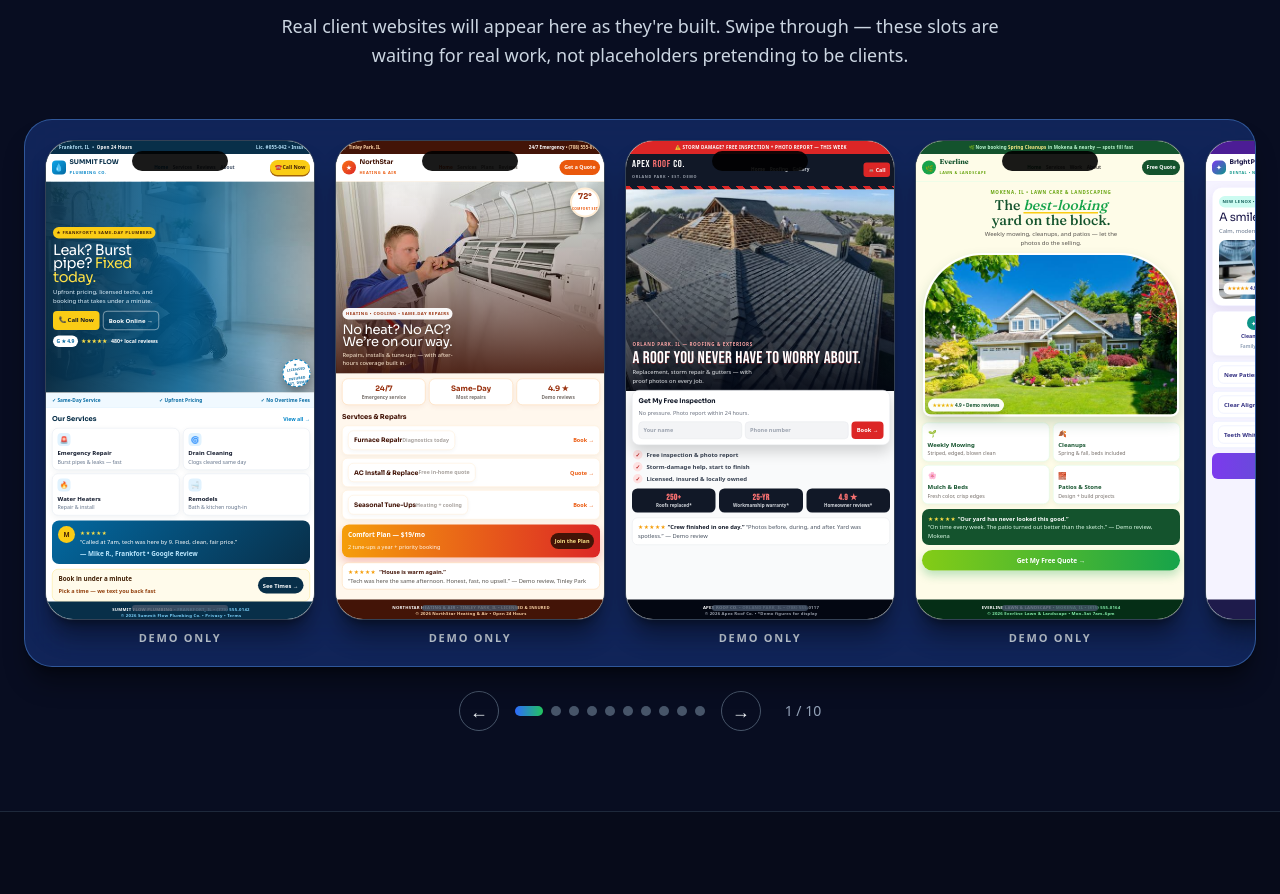
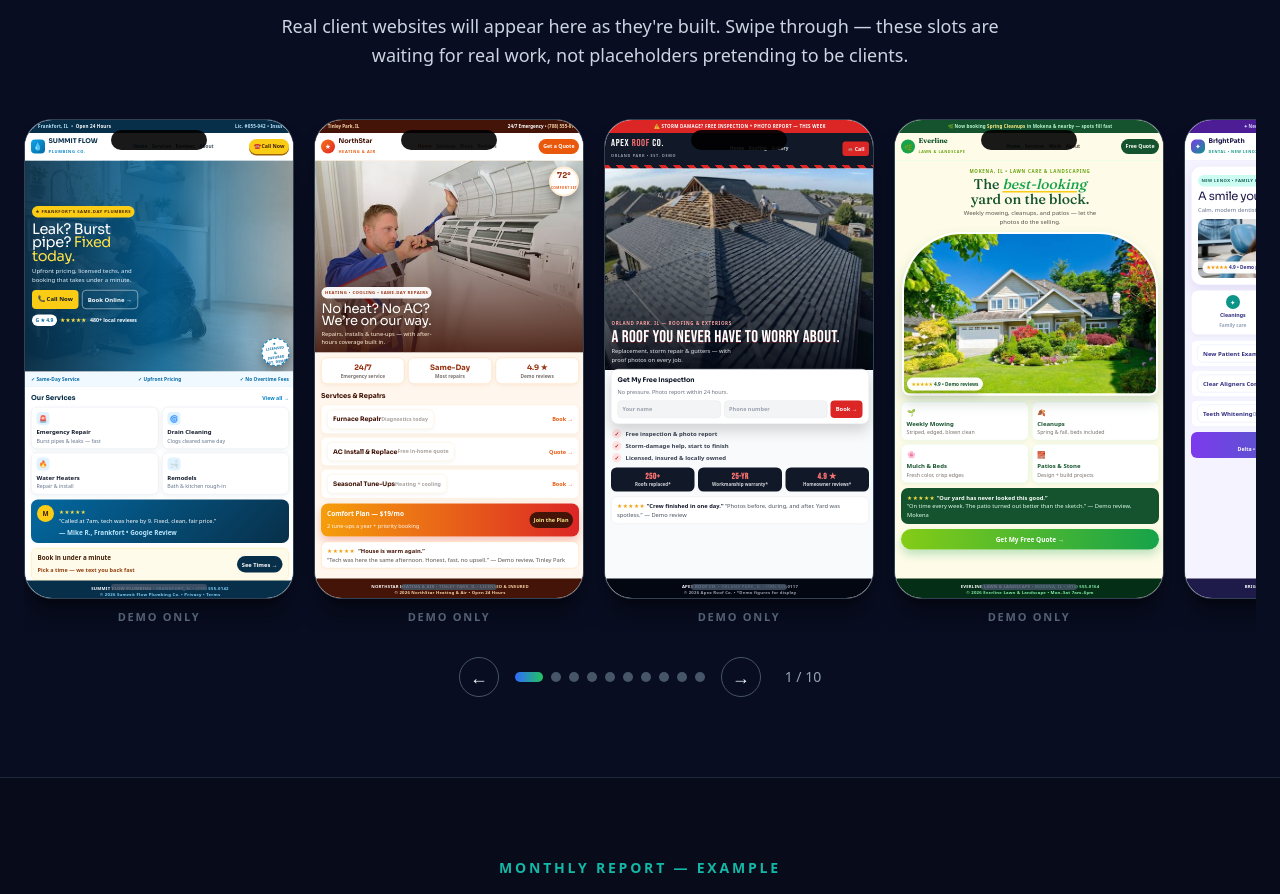
Before and after one commit to nalsguson/web-automate-website, a Next.js app: page / in a window 1280 px wide. Shown: the part 2437-3331 px from the top of the page. Built offline with nearby package versions, Linux system fonts and the light colour scheme.

Commit message:
Revert blue glass slider panel; blue scrollbar thumb on clear glass track

```diff
--- a/src/components/Portfolio.tsx
+++ b/src/components/Portfolio.tsx
@@ -259,15 +259,15 @@ export default function Portfolio() {
   return (
     <div>
       <style>{DEMO_CSS}</style>
-      {/* Blue glass slide bar for the rolodex track */}
-      <style>{`.portfolio-track{{scrollbar-width:thin;scrollbar-color:#2e6bff rgba(46,107,255,.12)}}
+      {/* Rolodex scrollbar: solid theme-blue thumb on a clear glass track */}
+      <style>{`.portfolio-track{{scrollbar-width:thin;scrollbar-color:#2e6bff rgba(255,255,255,.08)}}
 .portfolio-track::-webkit-scrollbar{{height:8px}}
-.portfolio-track::-webkit-scrollbar-track{{background:rgba(46,107,255,.12);border-radius:99px}}
+.portfolio-track::-webkit-scrollbar-track{{background:rgba(255,255,255,.08);border-radius:99px}}
 .portfolio-track::-webkit-scrollbar-thumb{{background:#2e6bff;border-radius:99px}}
 .portfolio-track::-webkit-scrollbar-thumb:hover{{background:#5b8cff}}`}</style>
       <div
         ref={trackRef}
-        className="portfolio-track flex snap-x snap-proximity gap-5 overflow-x-auto rounded-[28px] border border-blue-400/40 bg-brand-blue/25 p-5 shadow-xl shadow-black/40 backdrop-blur-xl"
+        className="portfolio-track flex snap-x snap-proximity gap-5 overflow-x-auto pb-2"
         onScroll={handleScroll}
       >
         {DEMOS.map((Demo, i) => (
@@ -303,7 +303,7 @@ export default function Portfolio() {
                 </div>
               </div>
             </article>
-            <p className="mt-2.5 text-center text-[11px] font-bold uppercase tracking-[0.16em] text-slate-300">
+            <p className="mt-2.5 text-center text-[11px] font-bold uppercase tracking-[0.16em] text-slate-500">
               Demo only
             </p>
           </div>
```
